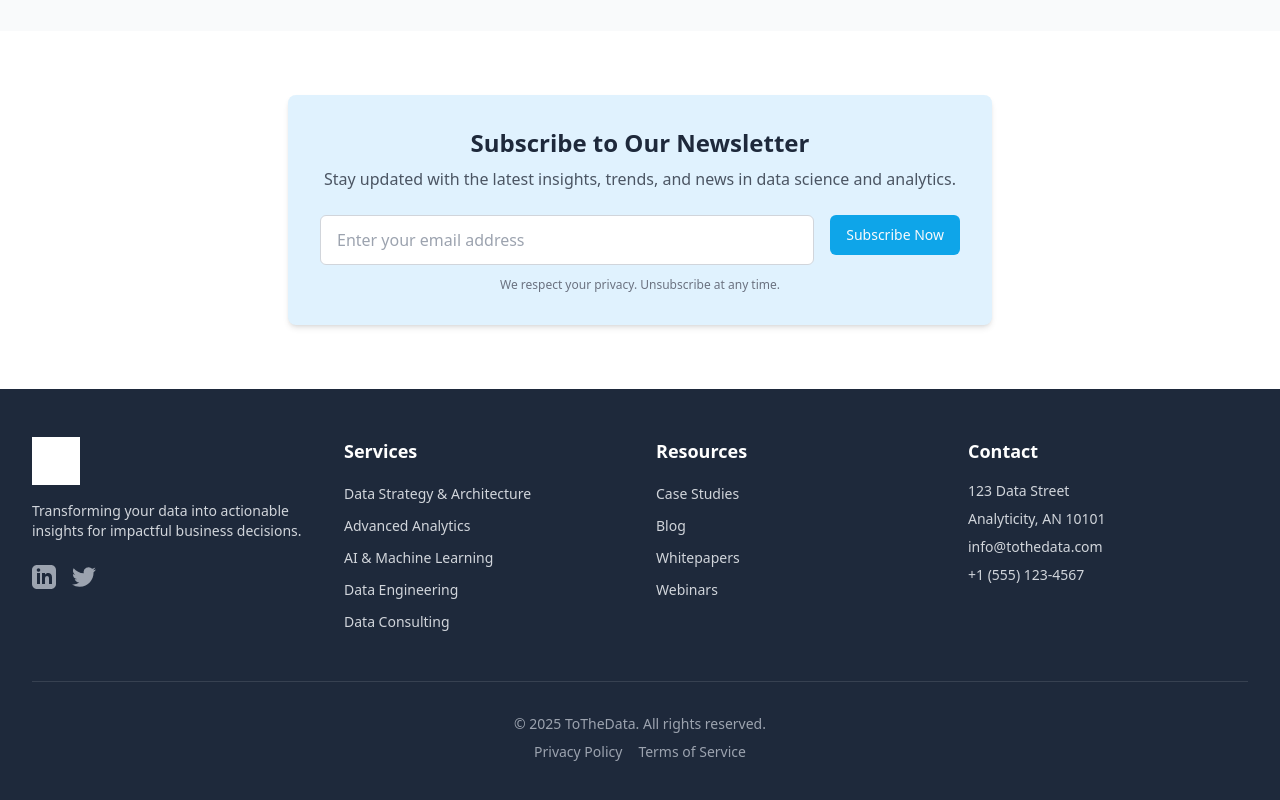
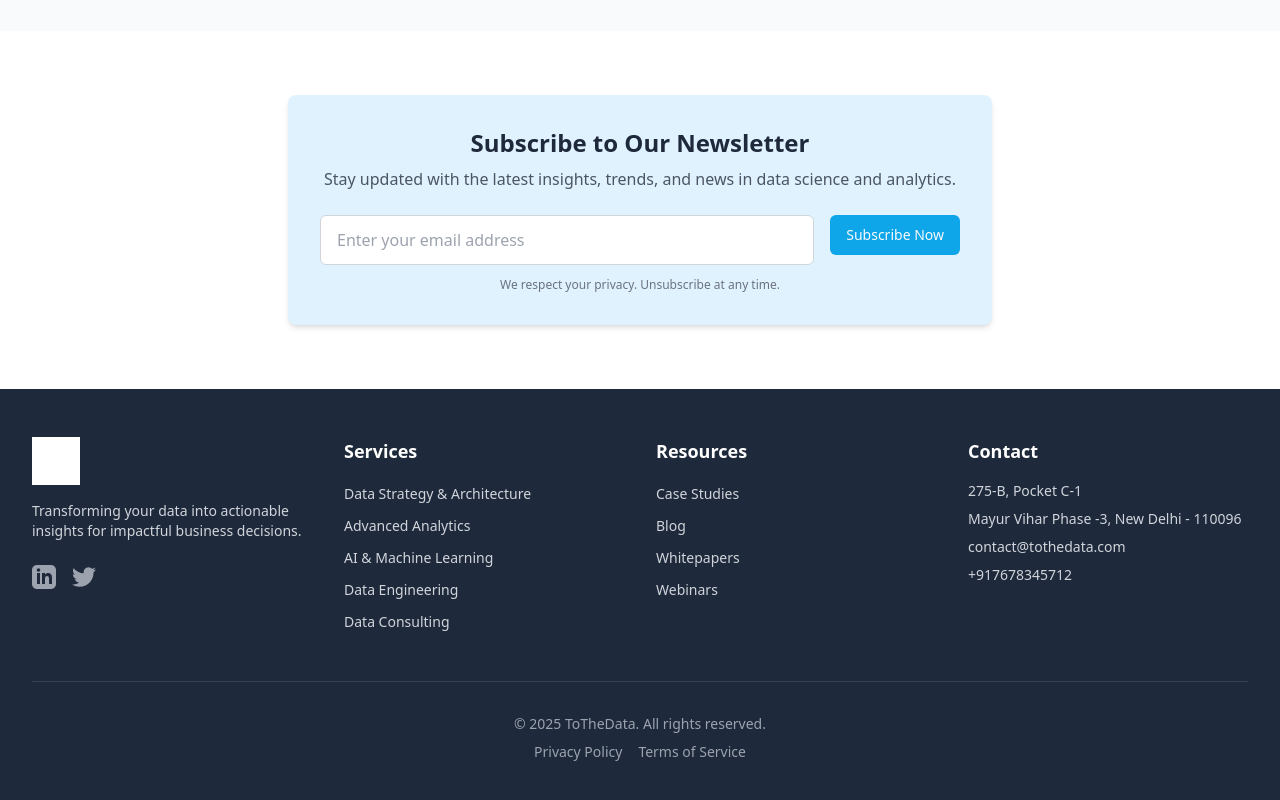
Before and after one commit to Amitbisht097/data-oasis-insights, a React (Vite) app: page /blog in a window 1280 px wide. Shown: the part 2164-2964 px from the top of the page. Built offline with nearby package versions, Linux system fonts and the light colour scheme.

Commit message:
Update Footer.tsx

```diff
--- a/src/components/Footer.tsx
+++ b/src/components/Footer.tsx
@@ -90,10 +90,10 @@ const Footer = () => {
 
           <div>
             <h3 className="text-lg font-semibold mb-4">Contact</h3>
-            <p className="text-gray-300 text-sm mb-2">123 Data Street</p>
-            <p className="text-gray-300 text-sm mb-2">Analyticity, AN 10101</p>
-            <p className="text-gray-300 text-sm mb-2">info@tothedata.com</p>
-            <p className="text-gray-300 text-sm">+1 (555) 123-4567</p>
+            <p className="text-gray-300 text-sm mb-2">275-B, Pocket C-1 </p>
+            <p className="text-gray-300 text-sm mb-2">Mayur Vihar Phase -3, New Delhi - 110096</p>
+            <p className="text-gray-300 text-sm mb-2">contact@tothedata.com</p>
+            <p className="text-gray-300 text-sm">+917678345712</p>
           </div>
         </div>
 
```
